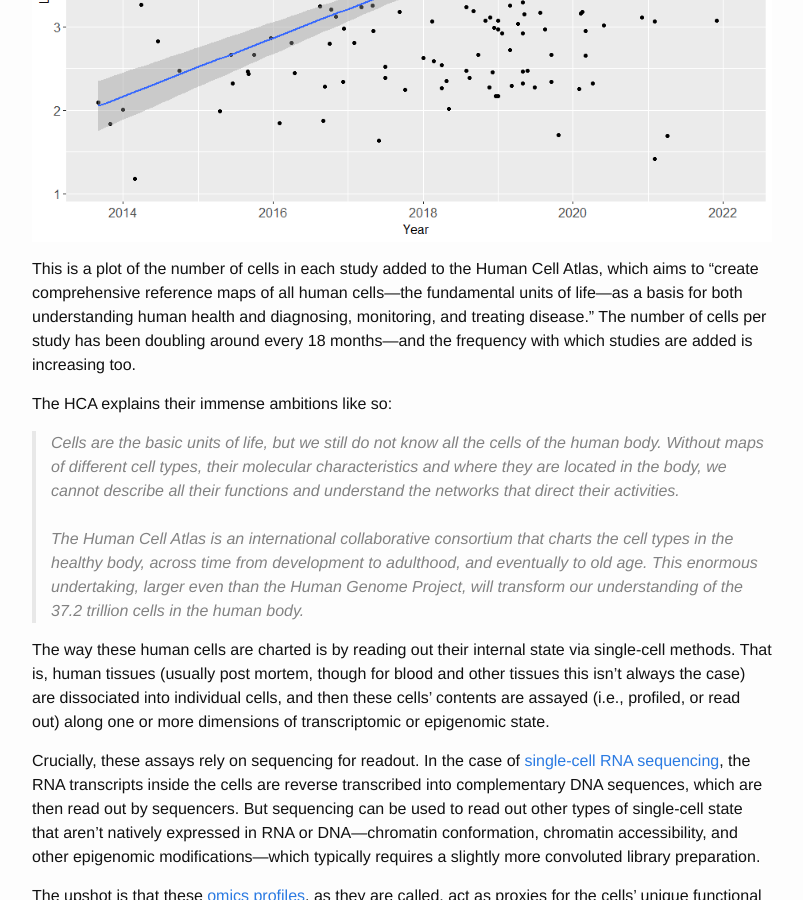
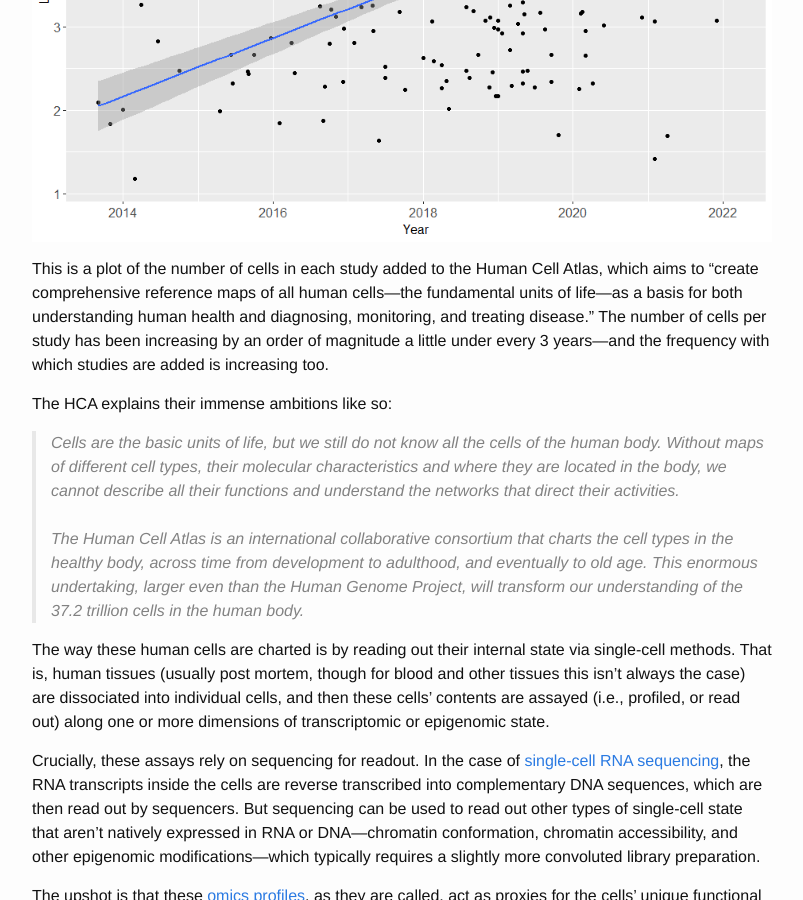
Before and after one commit to markovbio/markovbio.github.io, a Jekyll site: the page built from _posts/2022-08-01-future-history-biomedical-progress.markdown, in a window 1280 px wide and 900 px high, scrolled down 9132 px. Shown: the whole window, without its empty margins (238-1041 px from the left). Built offline with Jekyll 4.4.1, drawn with Linux system fonts in a browser that asks for light colours; formulas are drawn with MathJax 3.

Commit message:
correct HCA

```diff
--- a/_posts/2022-08-01-future-history-biomedical-progress.markdown
+++ b/_posts/2022-08-01-future-history-biomedical-progress.markdown
@@ -182,7 +182,7 @@
 
 ![](../assets/HCA_cell_counts.png)
 
-This is a plot of the number of cells in each study added to the Human Cell Atlas, which aims to “create comprehensive reference maps of all human cells—the fundamental units of life—as a basis for both understanding human health and diagnosing, monitoring, and treating disease.” The number of cells per study has been doubling around every 18 months—and the frequency with which studies are added is increasing too.
+This is a plot of the number of cells in each study added to the Human Cell Atlas, which aims to “create comprehensive reference maps of all human cells—the fundamental units of life—as a basis for both understanding human health and diagnosing, monitoring, and treating disease.” The number of cells per study has been increasing by an order of magnitude a little under every 3 years—and the frequency with which studies are added is increasing too.
 
 The HCA explains their immense ambitions like so:
 
```
